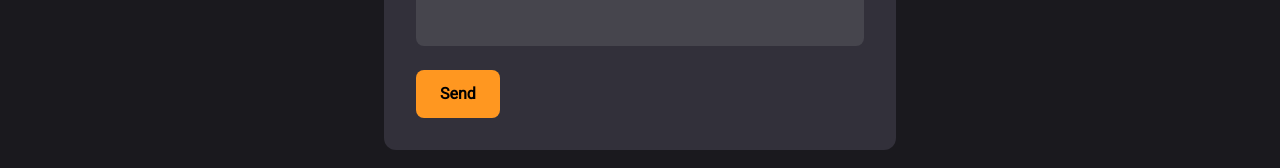
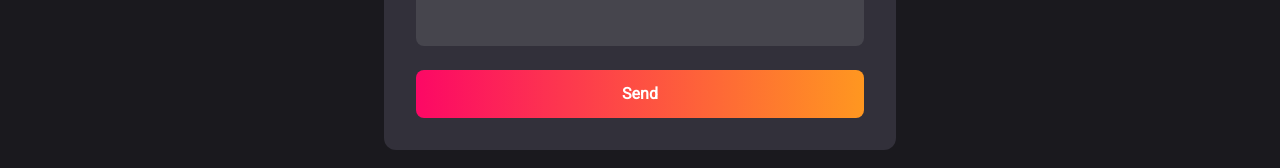
Before and after one commit to Ahad-Awan/portfolio-ahad, a React (Vite) app: page / in a window 1280 px wide. Shown: the part 5736-5904 px from the top of the page. Built offline with nearby package versions, Linux system fonts and the light colour scheme; no server answers.

Commit message:
Update Contact.jsx

```diff
--- a/src/sections/Contact.jsx
+++ b/src/sections/Contact.jsx
@@ -114,7 +114,7 @@ const Contact = () => {
 
             <motion.button
               type="submit"
-              className="bg-[#ff9720] text-black w-full sm:w-fit py-3 px-6 rounded-lg font-bold outline-none self-center sm:self-start"
+              className="bg-gradient-to-r from-[#fc0865] to-[#ff9720] text-white w-full py-3 px-6 rounded-lg font-bold outline-none self-center sm:self-start"
               whileHover={{ scale: 1.05 }}
               transition={{ duration: 0.5, ease: "easeOut" }}
             >
```
